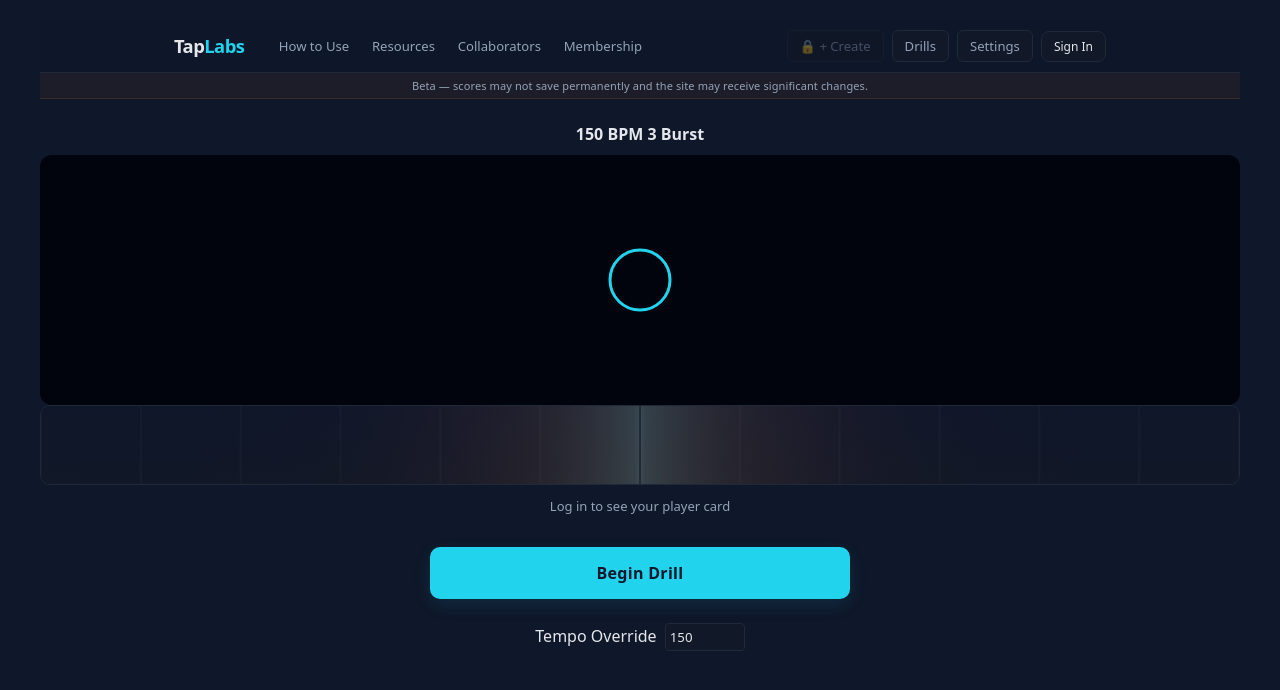
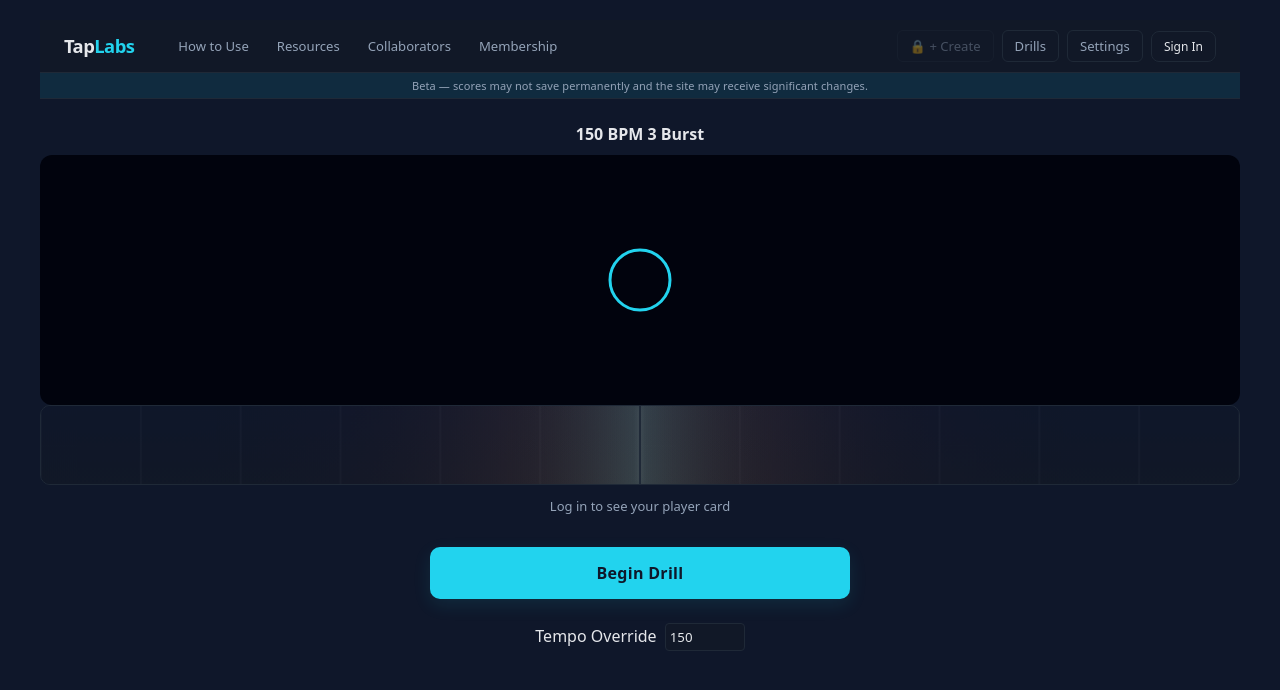
Before and after one commit to bradyjst/TapLabs, a React (Vite) app: page / in a window 1280 px wide. Shown: the top 690 px of the page. Built offline with nearby package versions, Linux system fonts and the light colour scheme; no server answers.

Commit message:
wider header properly

```diff
--- a/src/components/Header/Header.css
+++ b/src/components/Header/Header.css
@@ -7,20 +7,20 @@
 }
 
 .site-header {
-	background: rgba(15, 23, 42, 0.85);
+	background: var(--surface);
 	backdrop-filter: blur(16px);
 	-webkit-backdrop-filter: blur(16px);
 	border-bottom: 1px solid var(--border);
 }
 
 .header-inner {
-	max-width: 980px;
+	max-width: 1200px;
 	margin: 0 auto;
 	padding: 0 1.5rem;
 	height: 52px;
 	display: flex;
 	align-items: center;
-	gap: 1.5rem;
+	gap: 2rem;
 }
 
 /* Wordmark */
@@ -45,7 +45,7 @@
 .header-nav {
 	display: flex;
 	align-items: center;
-	gap: 0.125rem;
+	gap: 0.25rem;
 	flex: 1;
 }
 
@@ -54,8 +54,9 @@
 	font-weight: 500;
 	color: var(--text-muted);
 	text-decoration: none;
-	padding: 0.35rem 0.65rem;
+	padding: 0.35rem 0.75rem;
 	border-radius: 6px;
+	white-space: nowrap;
 	transition:
 		color 0.15s ease,
 		background 0.15s ease;
@@ -63,7 +64,7 @@
 
 .nav-link:hover {
 	color: var(--text-primary);
-	background: rgba(255, 255, 255, 0.05);
+	background: var(--accent-soft);
 }
 
 /* Action buttons */
@@ -84,6 +85,7 @@
 	padding: 0.35rem 0.75rem;
 	border-radius: 6px;
 	cursor: pointer;
+	white-space: nowrap;
 	transition:
 		color 0.15s ease,
 		border-color 0.15s ease,
@@ -92,14 +94,26 @@
 
 .header-action-btn:hover {
 	color: var(--text-primary);
-	border-color: var(--accent-border);
+	border-color: var(--accent);
 	background: var(--accent-soft);
+}
+
+/* Locked creator button */
+.header-btn-locked {
+	opacity: 0.4;
+	cursor: not-allowed;
+}
+
+.header-btn-locked:hover {
+	color: var(--text-muted);
+	border-color: var(--border);
+	background: var(--surface);
 }
 
 /* Beta banner */
 .header-banner {
-	background: rgba(249, 115, 22, 0.06);
-	border-bottom: 1px solid rgba(249, 115, 22, 0.15);
+	background: var(--accent-soft);
+	border-bottom: 1px solid var(--border);
 	text-align: center;
 	padding: 5px 1rem;
 	font-size: 11px;
@@ -123,8 +137,3 @@
 		font-size: 0.78rem;
 	}
 }
-
-.header-btn-locked {
-	opacity: 0.4;
-	cursor: not-allowed;
-}
```
